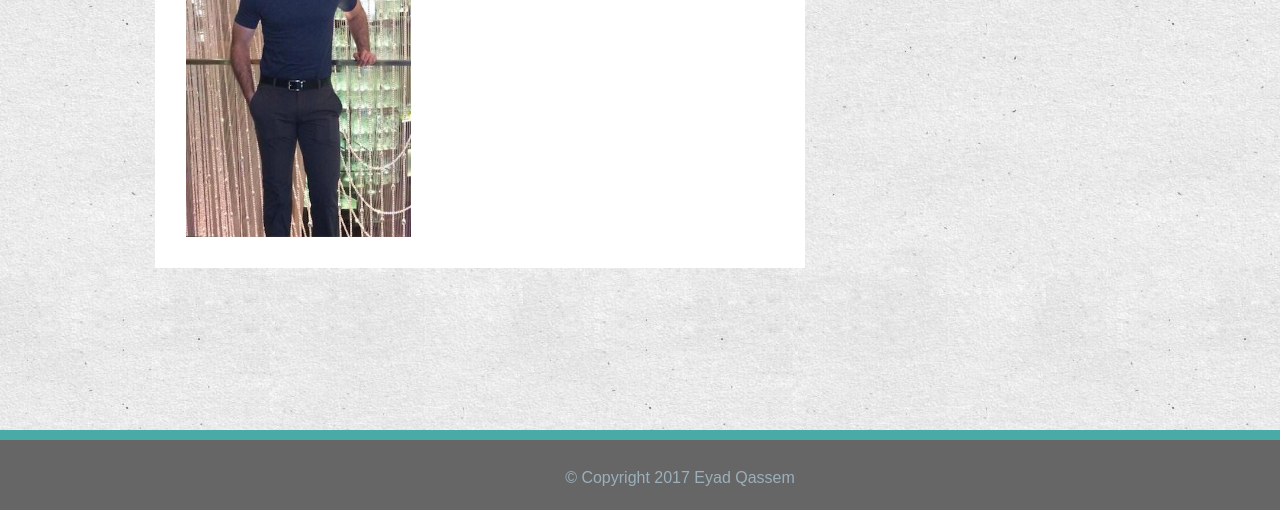
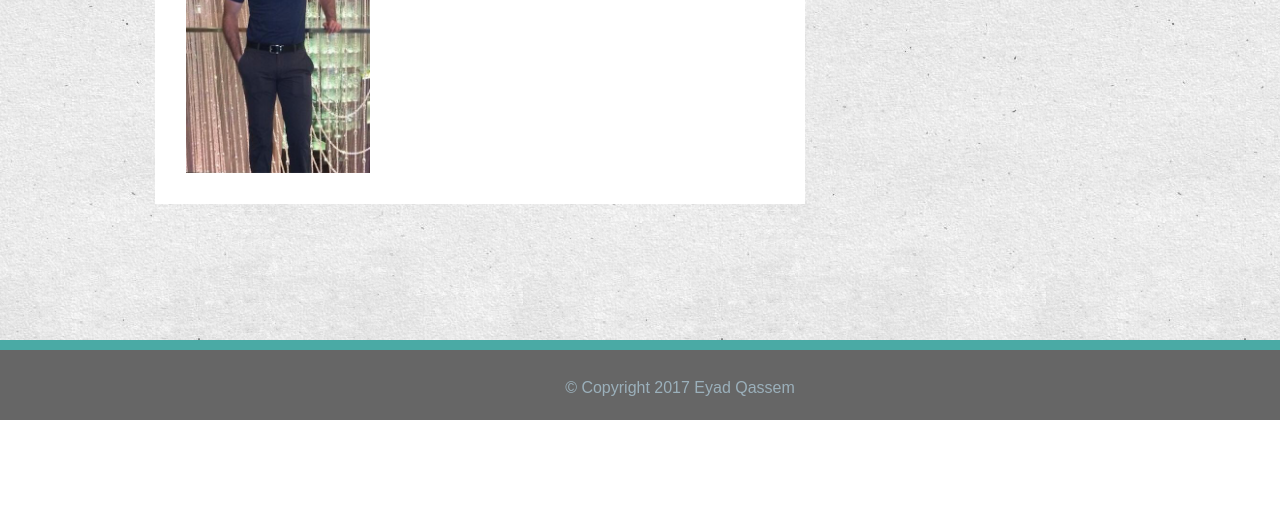
Before and after one commit to ejqassem/Basic-Portfolio-, a plain HTML site: page index.html in a window 1280 px wide. Shown: the part 380-890 px from the top of the page. After the commit the page ends 800 px from the top, so only its background shows below. Drawn offline with Linux system fonts and the light colour scheme.

Commit message:
Added min-height to footer, trying to fix visible footer problem

```diff
--- a/assets/css/style.css
+++ b/assets/css/style.css
@@ -123,8 +123,8 @@ li a:hover {
 }
 
 img.aboutMeContent {
-	height: 40%;
-	width: 40%;
+	height: 33%;
+	width: 33%;
 	padding-top: 30px;
 	float: left;
 	padding-bottom: 30px;
@@ -172,15 +172,17 @@ body {
 }
 
 main {
-	height: 100vh;
+	min-height: calc(100vh - 170px);
 	background-image: url(../images/natural_Paper.png);
 	min-width: 960px;
+	overflow: auto;
 }
 
 footer {
 	position: absolute;
-	left: 0;
-	bottom: 0;
+	right: 0;
+  	bottom: 0;
+  	left: 0;
 	border-top: 10px solid #4aaaa5;
 	clear: both;
 	width: 100%;
--- a/index.html
+++ b/index.html
@@ -20,7 +20,7 @@
 	</header>
 	<main id="content">
 		<section id="mainContent">
-			<h2 id="secondHeading"> <strong>About Me </strong></h2>
+			<h2 id="secondHeading" class="aboutMeContent"> <strong>About Me </strong></h2>
 			<img src="assets/images/eyad_Qassem1.png" alt="Picture of Eyad" class= "aboutMeContent">
 				<p class="aboutMeContent"> This is my website to show off my awesome creations to all you prospective employers. I hope that you find something that interests you in all this mayhem. I am currently a student in the Coding Bootcamp at UNC Chapel Hill. </p>
 		</section>
```
